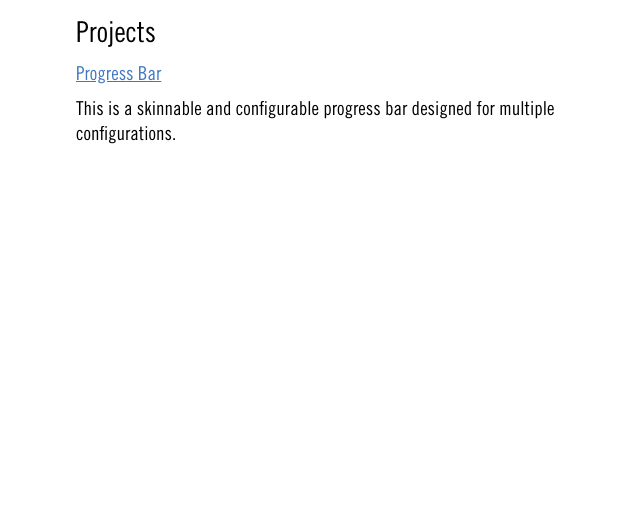
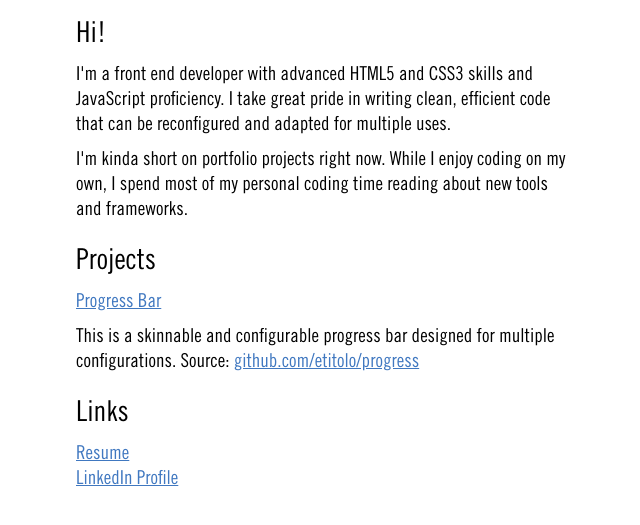
Before and after one commit to etitolo/etitolo.github.io, a plain HTML site: page index.html in a window 1280 px wide. Shown: the part 65-590 px from the top of the page, without its empty margins (314-954 px from the left). Drawn offline with Linux system fonts and the light colour scheme.

Commit message:
copy changes

```diff
--- a/index.html
+++ b/index.html
@@ -14,10 +14,19 @@
             <h1>Eric Titolo &ndash; Front End Developer</h1>
         </header>
         <div class="content">
+            <h2>Hi!</h2>
+            <p>I'm a front end developer with advanced HTML5 and CSS3 skills and JavaScript proficiency. I take great pride in writing clean, efficient code that can be reconfigured and adapted for multiple uses.</p>
+            <p>I'm kinda short on portfolio projects right now. While I enjoy coding on my own, I spend most of my personal coding time reading about new tools and frameworks.</p>
             <h2>Projects</h2>
             <dl>
                 <dt><a href="/progress/index.html">Progress Bar</a></dt>
-                <dd>This is a skinnable and configurable progress bar designed for multiple configurations.</dl>
+                <dd>This is a skinnable and configurable progress bar designed for multiple configurations. Source: <a href="https://github.com/etitolo/progress">github.com/etitolo/progress</a></dd>
+            </dl>
+            <h2>Links</h2>
+            <ul>
+                <li><a href="https://drive.google.com/file/d/0B28pkFNLsbMQWXZzNzAwbEJMTjA/view?usp=sharing">Resume</a></li>
+                <li><a href="https://www.linkedin.com/in/etitolo">LinkedIn Profile</a></li>
+            </ul>
         </div>
     </body>
 </html>
```
